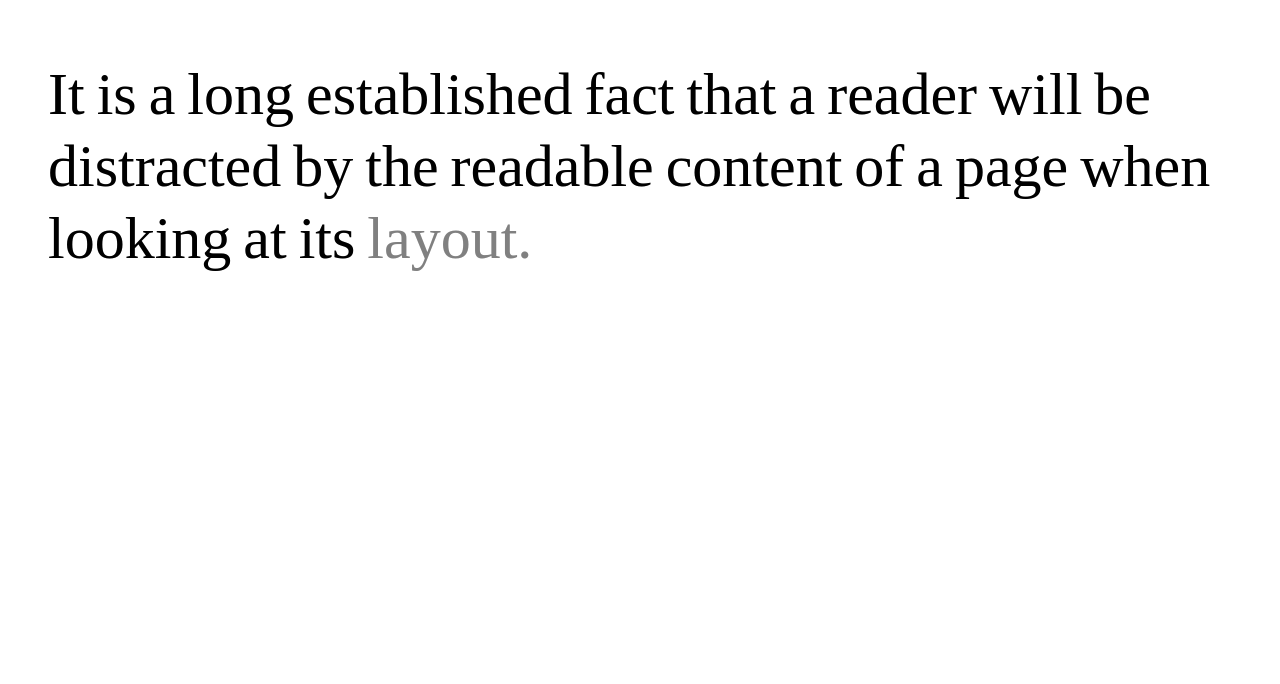
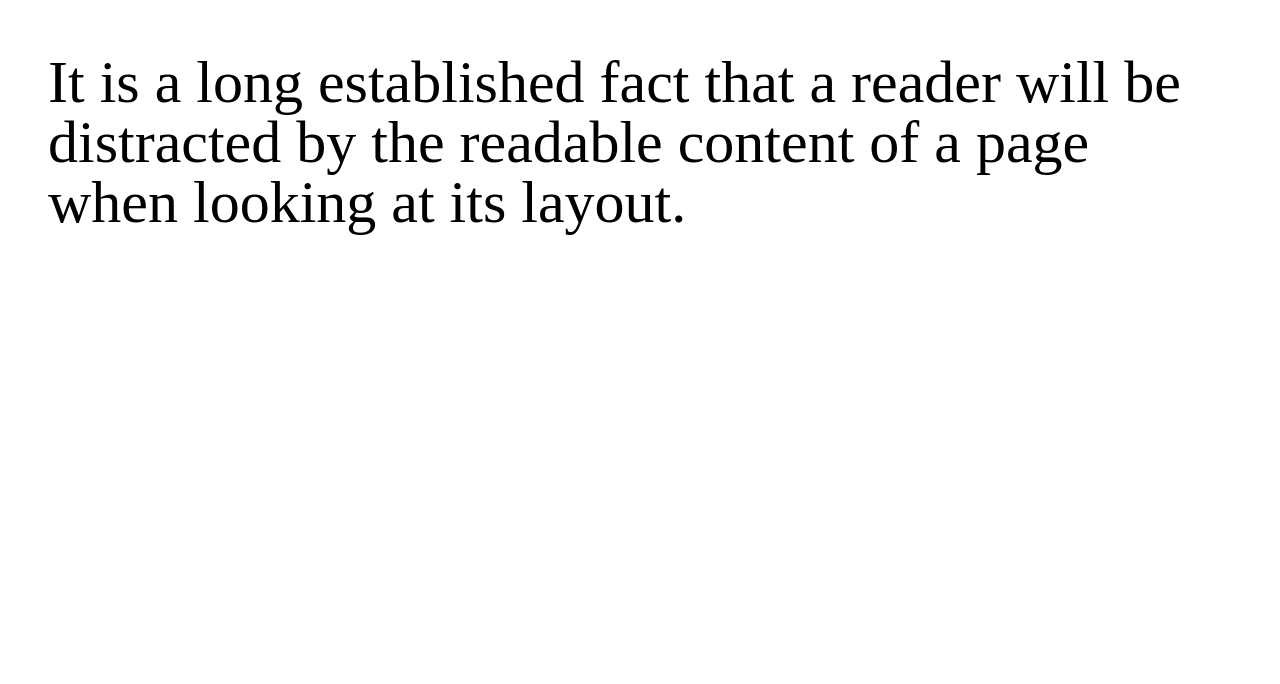
Before and after one commit to jpeseWang/SWP391_NikePlus, a Next.js app: page /HomePage/TextOpacityScroll/page in a window 1280 px wide. Shown: the part 856-1540 px from the top of the page. Built offline with nearby package versions, Linux system fonts and the light colour scheme.

Commit message:
final debug

```diff
--- a/src/pages/HomePage/TextOpacityScroll/Character.jsx
+++ b/src/pages/HomePage/TextOpacityScroll/Character.jsx
@@ -4,13 +4,14 @@
 import styles from "./style.module.scss";
 import { classNames } from "@/utils/classNames";
 
-const Paragraph = ({ paragraph }) => {
+const Paragraph = () => {
   const container = useRef(null);
   const { scrollYProgress } = useScroll({
     target: container,
     offset: ["start 0.9", "start 0.25"],
   });
-
+  const paragraph =
+    "It is a long established fact that a reader will be distracted by the readable content of a page when looking at its layout.";
   const words = paragraph.split(" ");
   return (
     <p
--- a/src/pages/HomePage/TextOpacityScroll/Word.jsx
+++ b/src/pages/HomePage/TextOpacityScroll/Word.jsx
@@ -3,13 +3,14 @@
 import React, { useRef } from "react";
 import styles from "./style.module.scss";
 
-export default function Paragraph({ paragraph }) {
+export default function Paragraph() {
   const container = useRef(null);
   const { scrollYProgress } = useScroll({
     target: container,
     offset: ["start 0.9", "start 0.25"],
   });
-
+  const paragraph =
+    "It is a long established fact that a reader will be distracted by the readable content of a page when looking at its layout.";
   const words = paragraph.split(" ");
   return (
     <p ref={container} className={styles.paragraph}>
--- a/src/pages/HomePage/TextOpacityScroll/page.jsx
+++ b/src/pages/HomePage/TextOpacityScroll/page.jsx
@@ -1,4 +1,5 @@
 "use client";
+import React from "react";
 import Paragraph from "./Paragraph";
 import Word from "./Word";
 import Character from "./Character";
@@ -7,15 +8,17 @@
   "It is a long established fact that a reader will be distracted by the readable content of a page when looking at its layout.";
 
 export default function TextOpacityScrollSection() {
-  const words = paragraph.split(" ");
   return (
     <main className="text-gray-700">
-      {/* <div style={{ height: "100vh" }}></div>
-            <Paragraph paragraph={paragraph} /> */}
       <div style={{ height: "100vh" }}></div>
-      <Word paragraph={paragraph} />
+      <Paragraph paragraph={paragraph} />
+
       <div style={{ height: "100vh" }}></div>
-      <Character paragraph={paragraph} />
+      <Word />
+
+      <div style={{ height: "100vh" }}></div>
+      <Character />
+
       <div style={{ height: "100vh" }}></div>
     </main>
   );
```
